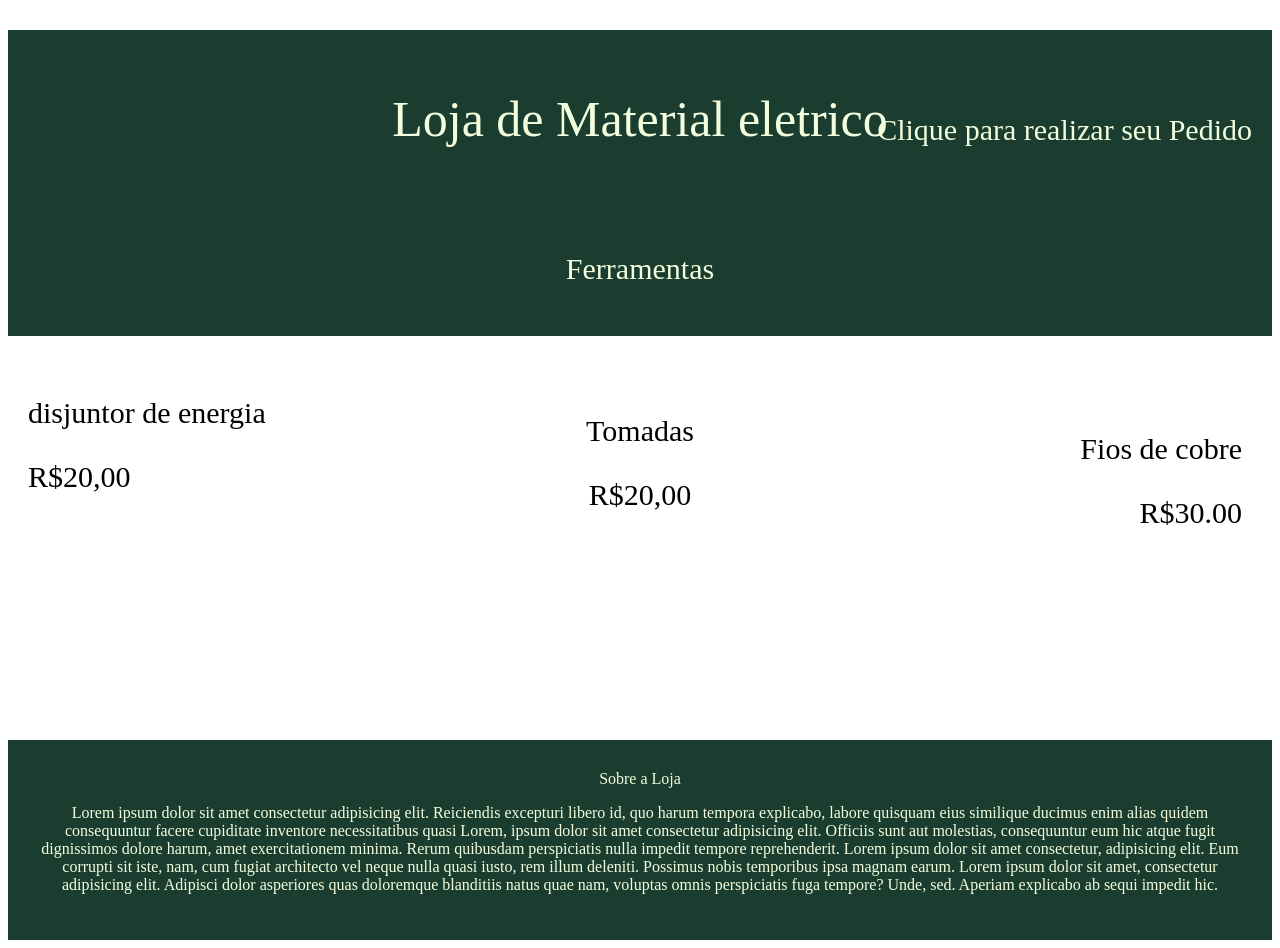
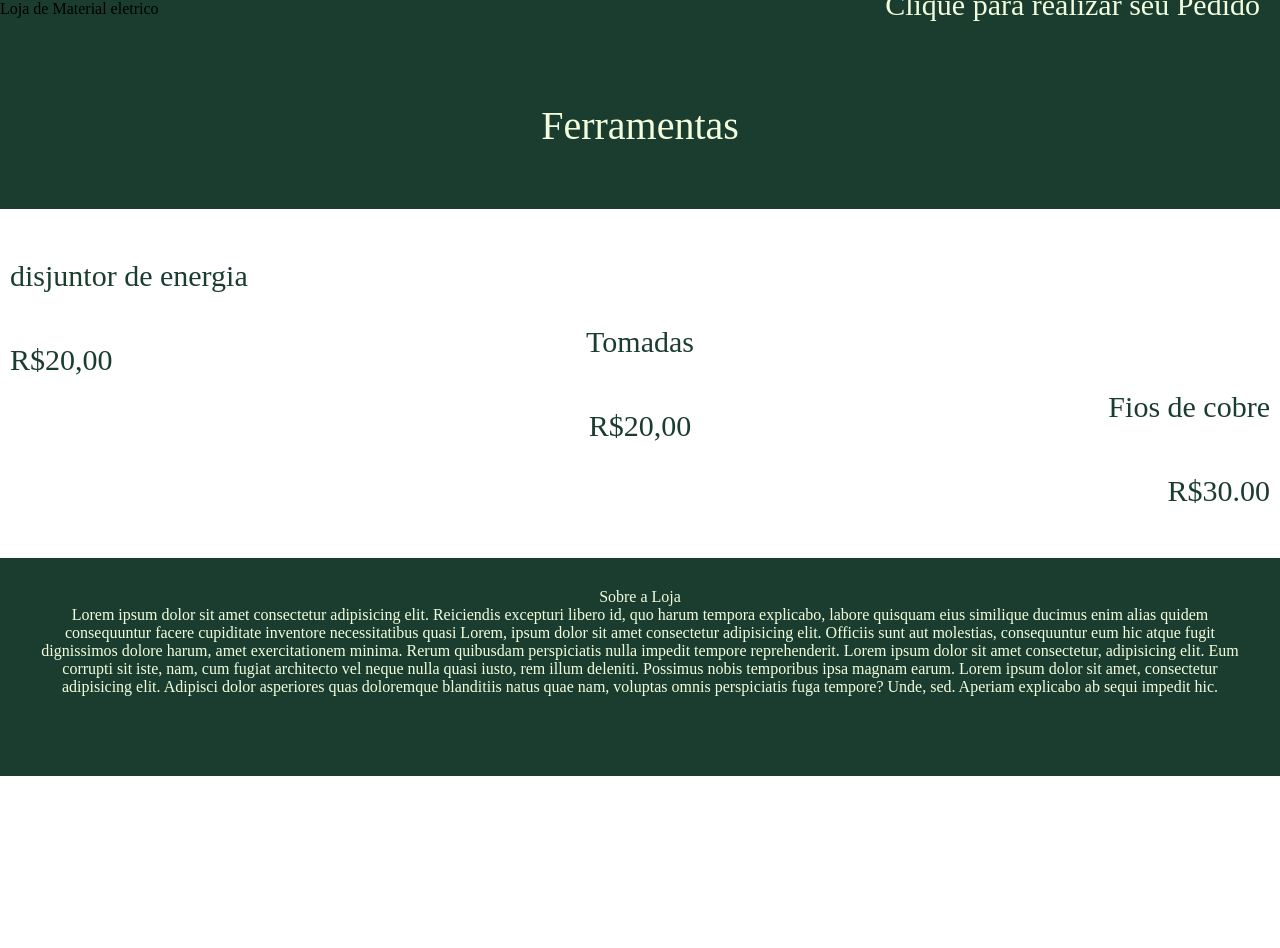
Before and after one commit to BaroniSrugeri/Avaliacao_de_Front-end, a plain HTML site: page index.html in a window 1280 px wide. After the commit the page ends 876 px from the top, so only its background shows below. Drawn offline with Linux system fonts and the light colour scheme.

Commit message:
Update style.css

```diff
--- a/style.css
+++ b/style.css
@@ -1,66 +1,63 @@
-.cabeçalho{
+*{
+    margin: 0;
+    margin-bottom: 50px;
+}
+.cabecalho{
     text-align: center;
-    margin-top: 30px;
     font-family: 'Times New Roman', sans-serif;
     background-color:#1B3D2F;
     font-size: 50px;
     color: #F2FEDE;
-    padding: 60px;
-}
-.foto_ferramentas{
-    width: 50px;
+    padding: 70px;
 }
 .pedido{
     font-size: 30px;
     background-color: #1B3D2F;
     color: #F2FEDE;
     text-align: right;
-    margin-top: -115px;
+    margin-top: -100px;
     padding: 20px;
     cursor: pointer;
-    color: #F2FEDE;
     text-decoration: none;
 
 }
 a{
     text-decoration: none;
     color: #F2FEDE;
+    background-color: #1B3D2F;
 }
 .ferramentas{
     text-align: center;
-    margin-top: 35px;
-    font-size: 30px;
+    margin-top: -50px;
+    font-size: 40px;
     background-color:#1B3D2F;
     color: #F2FEDE;
-    padding: 50px;
+    padding: 60px;
 }
 .disjuntor{
+margin-left: 10px;
 text-align: left;
 font-size: 30px;
-padding: 20px;
-margin-top: 10px;
+color: #1B3D2F;
 }
 
 .tomadas{
 text-align: center;
 font-size: 30px;
-padding: 30px;
-margin-top: -190px;
-
+color: #1B3D2F;
+margin-top: -8%;
 }
 .fios_de_cobre{
 text-align: right;
+margin-right: 10px;
 font-size: 30px;
-margin: 0;
-margin-top: -200px;
-padding: 30px;
+color: #1B3D2F;
+margin-top: -8%;
 }
 
 .sobre{
-    margin-top: 720px;
     text-align: center;
     background-color:#1B3D2F;
     color: #F2FEDE;
     padding: 30px;
-    margin-top: 150px;
 }
```
